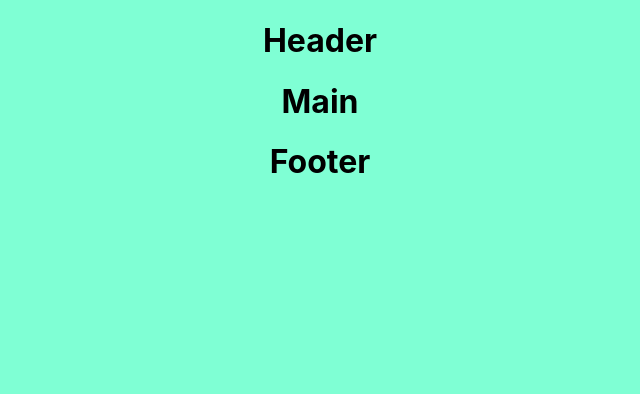
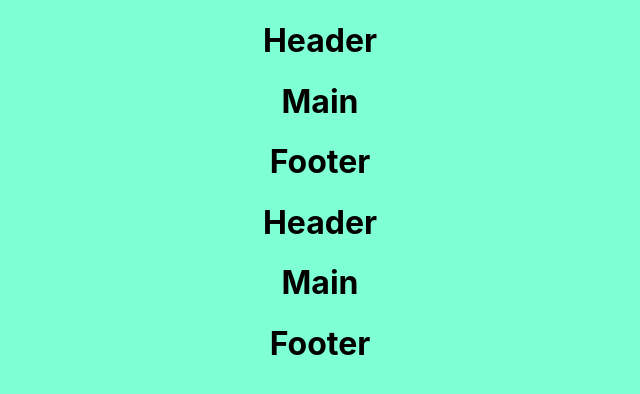
Before and after one commit to KhailoAndrey/my-portfolio, a React (Create React App) app: page / in a window 1280 px wide. Shown: the top 394 px of the page, without its empty margins (320-960 px from the left). Built offline with nearby package versions, Linux system fonts and the light colour scheme.

Commit message:
Update App.js

```diff
--- a/src/App.js
+++ b/src/App.js
@@ -4,7 +4,8 @@ import HomePage from 'pages/homepage/homepage';
 function App() {
   return (
     <>
-    <HomePage/>
+    <HomePage />
+    <HomePage />
     </>
   );
 }
```
